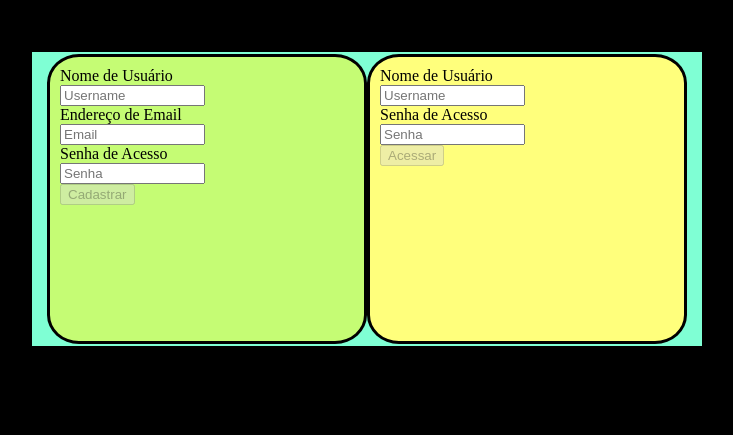
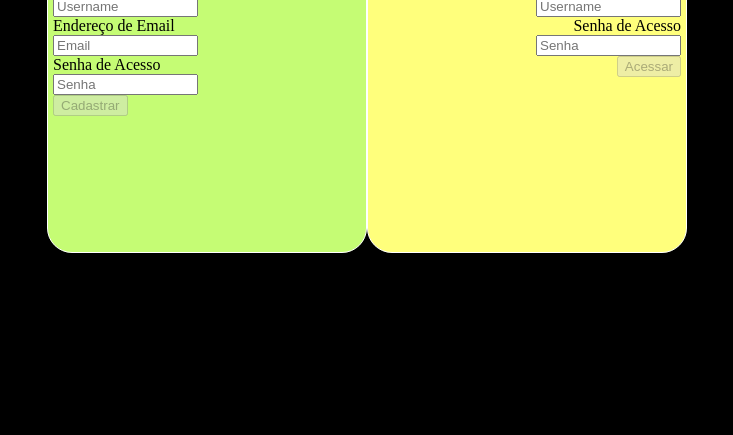
Before and after one commit to Daniel-Oliveira-Dev/SingSpeak-IFSul, a website: page index.html in a window 1280 px wide. Shown: the part 365-800 px from the top of the page, without its empty margins (273-1006 px from the left). Drawn offline with nearby package versions, Linux system fonts and the light colour scheme; no server answers.

Commit message:
ContinuandoEstilos - 121123
Estilizado página de lista de músicas
Modificado estrutura da página de acesso
Removido partes do banco referente à Quiz

```diff
--- a/index.html
+++ b/index.html
@@ -11,7 +11,7 @@
     <link rel="stylesheet" href="https://cdnjs.cloudflare.com/ajax/libs/animate.css/4.1.1/animate.min.css"/>
 </head>
 <body>
-    <div class="mainPage">
+    <div class="mainDiv">
         <div class="popup animate__animated">
             <div class="popupCloseButton"><span class="material-symbols-outlined popupCloseButtonIcon">cancel</span></div>
             <div class="popupContent"></div>
@@ -20,7 +20,7 @@
                 <img src="assets/logotipo.png" alt="Logotipo do SingSpeak" class="logoimage">
         </div>
         <div class="mainForms">
-            <div class="signupForm formFront">
+            <div class="signupForm formFront accessForms">
                 <form id="signupForm" action="userCodes/registerUser.php" method="post">
                     <label for="signupUsername">Nome de Usuário</label> <br>
                     <input type="text" placeholder="Username" id="signupUsername" name="signupUsername" size="15" maxlength="25"> <br>
@@ -31,7 +31,7 @@
                     <input type="submit" value="Cadastrar" id="signupSubmit" disabled>
                 </form>
             </div>
-            <div class="loginForm formBehind">
+            <div class="loginForm formBehind accessForms">
                 <form id="loginForm" action="userCodes/acessUser.php" method="post">
                     <label for="loginUsername">Nome de Usuário</label> <br>
                     <input type="text" placeholder="Username" id="loginUsername" name="loginUsername" size="15" maxlength="25"> <br>
--- a/index.js
+++ b/index.js
@@ -41,7 +41,6 @@ $(function(){
     $(this).removeClass("formBehind").addClass("formFront");
     $(".signupForm").removeClass("formFront").addClass("formBehind");
   });
-
   $(".signupForm").click(function(){
     $(this).removeClass("formBehind").addClass("formFront");
     $(".loginForm").removeClass("formFront").addClass("formBehind");
--- a/musicPages/musicMainPage.js
+++ b/musicPages/musicMainPage.js
@@ -74,6 +74,7 @@ function assignMusicInfo(musicArray) {
     $(".musicArtistYear").text(musicArray.artista + ", " + musicArray.ano);
     $(".musicInfo").attr("data-idmusica", musicArray.idMusica);
     $(".musicInfo").attr("data-idnivel", musicArray.idNivel);
+    $(document). prop( 'title' , musicArray.nome);
 
     getMusicRanking();
 }
@@ -145,6 +146,11 @@ $(function(){
         xhr.send();
     });
 
+    // Acessa o gravador de música
+    $(".playButtonIcon").click(function () {
+        window.location.href = 'http://localhost:3000';
+    });
+
     // Abre a Sidebar
     $(".sideBarButton").click(function () {
         $(".sideBar").toggleClass("open");
--- a/styles/index.css
+++ b/styles/index.css
@@ -1,3 +1,22 @@
+/* === Parte Principal === */
+
+html, body {
+    margin: 0;
+    padding: 0;
+    height: 100%;
+}
+
+.mainDiv {
+    background-color: rgb(0, 0, 0);
+    height: 100%;
+    width: 100%;
+    display: flex;
+    flex-direction: column;
+    justify-content: flex-start;
+    align-items: center;
+    flex-wrap: nowrap;
+}
+
 /* === Popup Windown */
 
 .popup {
@@ -29,6 +48,8 @@
     cursor: pointer;
 }
 
+/* === Logo do Sistema === */
+
 .logo {
     margin-top: 10px;
 }
@@ -37,38 +58,46 @@
     height: 250px;
 }
 
-.mainPage {
-    position: fixed;
-    top: 0;
-    right: 0;
-    bottom: 0;
-    left: 0;
-    background-color: rgb(0, 0, 0);
-    display: flex;
-    align-items: center;
-    justify-content: center;
-    flex-direction: column;
-}
+/* === Formularios === */
 
 .mainForms {
     display: flex;
-    background-color: aquamarine;
     flex-direction: row;
-    align-items: center;
-    justify-content: space-between;
     padding: 15px;
     width: 50%;
     height: 33%;
     margin-top: 5%;
+    align-items: center;
+    justify-content: center;
+}
+
+.accessForms {
+
+padding: 10px 5px;
+
+border: 1px solid white;
+
+border-radius: 25px;
 }
 
 .loginForm {
+    display: flex;
+    text-align: right;
     background-color: rgb(255, 255, 124);
     width: 50%;
     height: 100%;
-    padding: 10px;
-    border: 3px solid;
-    border-radius: 10%;
+    flex-direction: column;
+    align-items: flex-end;
+}
+
+.signupForm {
+    display: flex;
+    background-color: rgb(197, 252, 116);
+    width: 50%;
+    height: 100%;
+    flex-direction: column;
+    align-items: flex-start;
+    flex-wrap: nowrap;
 }
 
 .formBehind {
@@ -78,12 +107,3 @@
 .formFront {
     z-index: 1;
 }
-
-.signupForm {
-    background-color: rgb(197, 252, 116);
-    width: 50%;
-    height: 100%;
-    padding: 10px;
-    border: 3px solid;
-    border-radius: 10%;
-}
--- a/styles/main.css
+++ b/styles/main.css
@@ -266,6 +266,8 @@ font-family: fantasy;
 
 /* === Lado Direito === */
 
+/* Musica Selecionada */
+
 .selectedMusicInfo{
     visibility: hidden;
     display: flex;
--- a/userpage.js
+++ b/userpage.js
@@ -7,6 +7,7 @@ function assignUserInfo(arrayUser) {
   document.getElementById("infoDataCriacao").textContent += " " + arrayUser[2];
   document.getElementById("infoPontos").textContent += " " + arrayUser[3] + " pontos e está na posição " + arrayUser[5];
   document.getElementById("infoNivel").textContent += " " + arrayUser[4];
+  $(document). prop( 'title' , arrayUser[0]);
 }
 
 // Verifica se a sessão está definida
```
Also changed, not shown: main.js (+4 -3 lines), musicPages/musicMainPage.html (+2 -2 lines), styles/musicmain.css (+10 -3 lines), 1 other file.
